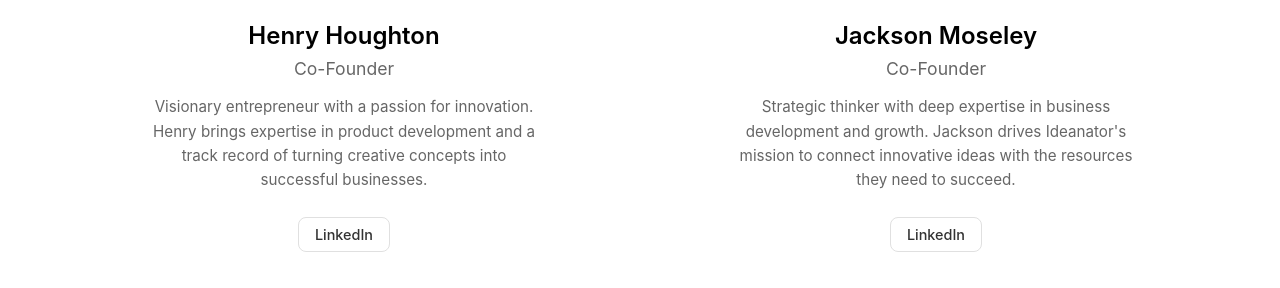
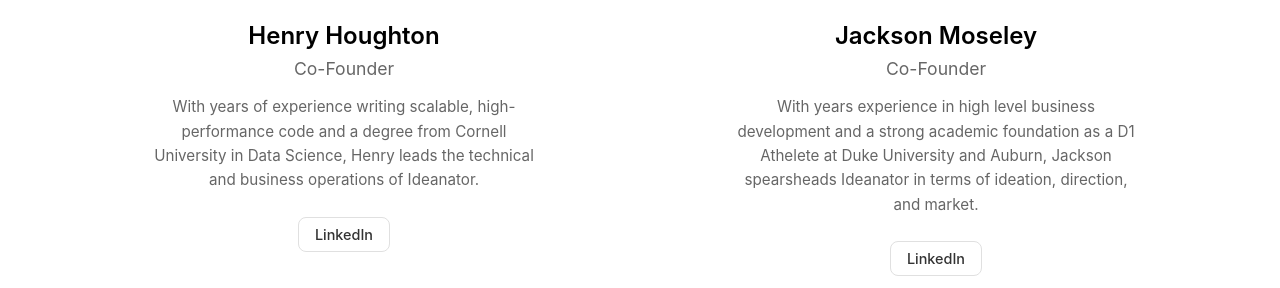
Before and after one commit to ideanatorteam/ideanatorteam, a plain HTML site: page team.html in a window 1280 px wide. Shown: the part 512-800 px from the top of the page. Drawn offline with Linux system fonts and the light colour scheme.

Commit message:
Update team.html

```diff
--- a/team.html
+++ b/team.html
@@ -281,7 +281,7 @@
         <h2 class="member-name">Henry Houghton</h2>
         <p class="member-role">Co-Founder</p>
         <p class="member-bio">
-          Visionary entrepreneur with a passion for innovation. Henry brings expertise in product development and a track record of turning creative concepts into successful businesses.
+          With years of experience writing scalable, high-performance code and a degree from Cornell University in Data Science, Henry leads the technical and business operations of Ideanator.
         </p>
         <div class="member-links">
           <a href="https://www.linkedin.com/in/henry-houghton-779211162/" target="_blank" class="linkedin-link">
@@ -298,10 +298,10 @@
         <h2 class="member-name">Jackson Moseley</h2>
         <p class="member-role">Co-Founder</p>
         <p class="member-bio">
-          Strategic thinker with deep expertise in business development and growth. Jackson drives Ideanator's mission to connect innovative ideas with the resources they need to succeed.
+          With years experience in high level business development and a strong academic foundation as a D1 Athelete at Duke University and Auburn, Jackson spearsheads Ideanator in terms of ideation, direction, and market.
         </p>
         <div class="member-links">
-          <a href="https://www.linkedin.com/" target="_blank" class="linkedin-link">
+          <a href="https://www.linkedin.com/in/jackson-moseley-629a7a229/" target="_blank" class="linkedin-link">
             LinkedIn
           </a>
         </div>
```
